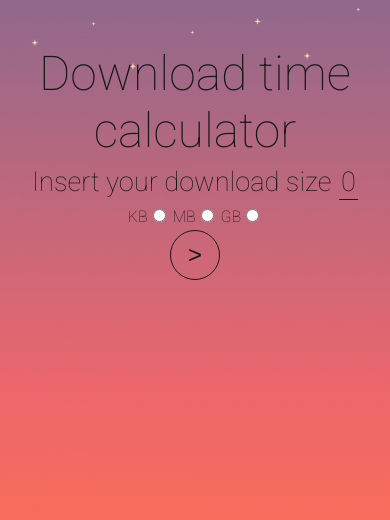
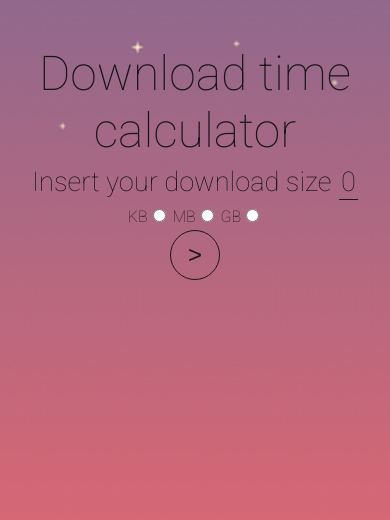
Before and after one commit to framilano/framilano.github.io, a PHP site: page /downloadcalculator/calculator.html in a window 390 px wide. Shown: the top 520 px of the page. Run offline with PHP 8.4, Linux system fonts and the light colour scheme.

Commit message:
Testing mobile version

```diff
--- a/downloadcalculator/css/style.css
+++ b/downloadcalculator/css/style.css
@@ -1,7 +1,7 @@
 body {
     text-align: center;
     font-family: 'Roboto', sans-serif;
-    background-image: url('../images/background.png');
+    background-image: url('../images/mobile.png');
     color:#181818
 }
 
```
Also changed, not shown: downloadcalculator/images/desktop.png (renamed from downloadcalculator/images/background.png), downloadcalculator/images/mobile.png (added).
